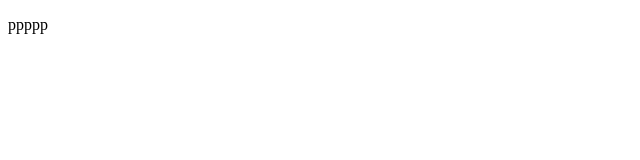
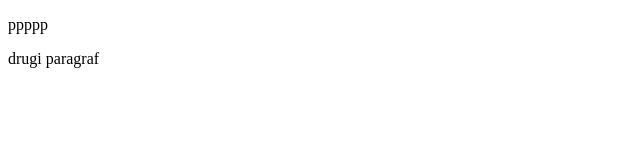
Before and after one commit to adaszewski/adaszewski.github.io, a plain HTML site: page index.html in a window 1280 px wide. Shown: the full height of the page, 0-640 px from the left. Drawn offline with Linux system fonts and the light colour scheme.

Commit message:
Dodano drugi paragraf na gałęzi alfa-version

```diff
--- a/index.html
+++ b/index.html
@@ -8,5 +8,6 @@
 </head>
 <body>
     <p>ppppp</p>
+    <p> drugi paragraf</p>
 </body>
 </html>
```
